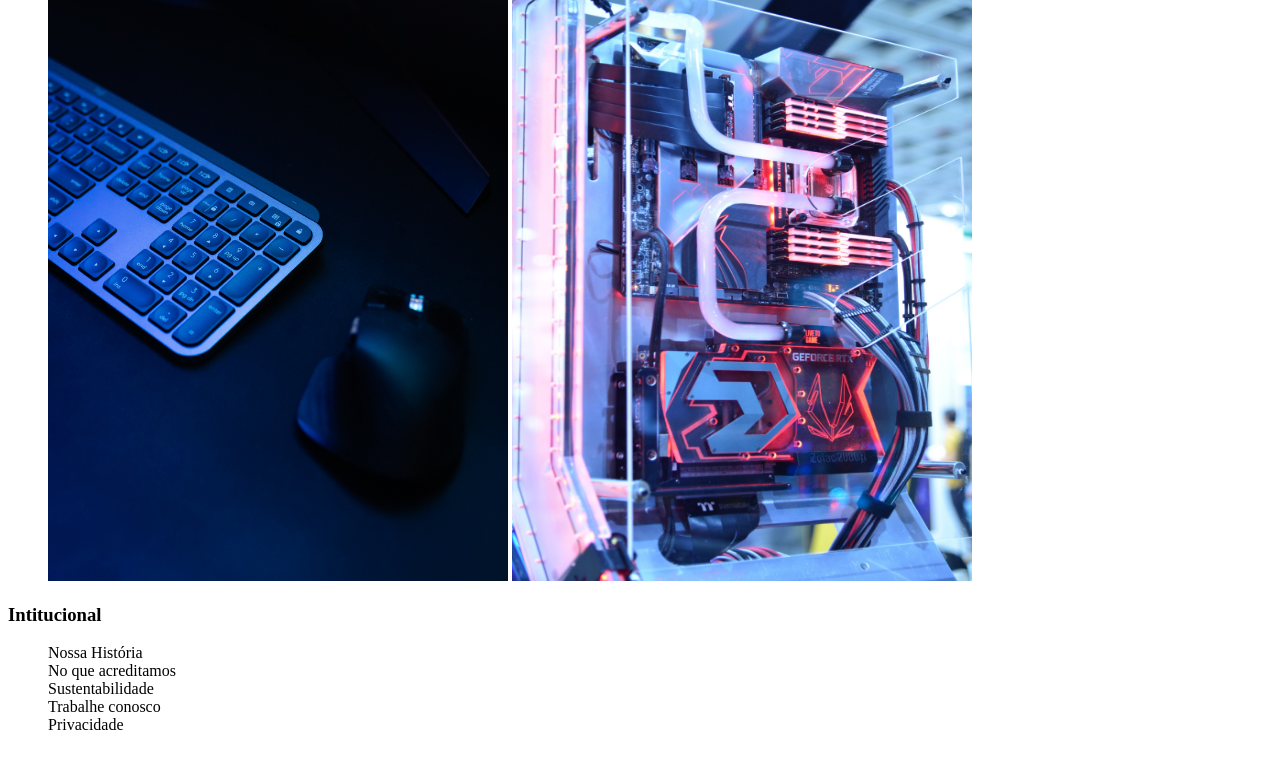
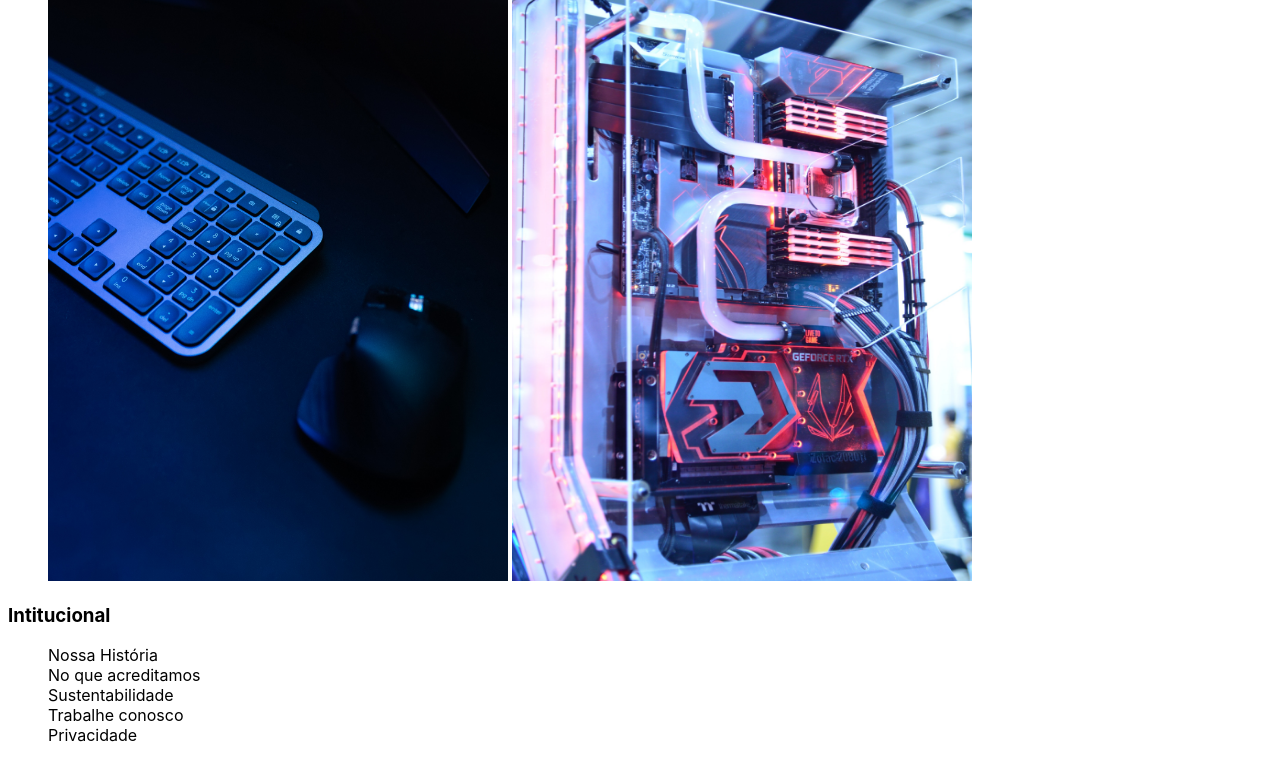
Before and after one commit to PedroHsribeiro/PrimeiroSite, a plain HTML site: page index.html in a window 1280 px wide. Shown: the part 1690-2451 px from the top of the page. Drawn offline with Linux system fonts and the light colour scheme; files whose address does not match are found by name.

Commit message:
version 0.002

```diff
--- a/css/index.css
+++ b/css/index.css
@@ -29,4 +29,9 @@
 }
 .footer .coluna-footer-itens-lista{
     list-style: none;
+    font-family: -apple-system, BlinkMacSystemFont, 'Segoe UI', Roboto, Oxygen, Ubuntu, Cantarell, 'Open Sans', 'Helvetica Neue', sans-serif;
 }
+.footer .coluna-footer-itens{
+    text-align: left;
+    font-family: -apple-system, BlinkMacSystemFont, 'Segoe UI', Roboto, Oxygen, Ubuntu, Cantarell, 'Open Sans', 'Helvetica Neue', sans-serif;
+}
--- a/index.html
+++ b/index.html
@@ -46,7 +46,7 @@
                         <label for="coluna-footer-itens">
                             <h3>Intitucional</h3>
                         </label>
-                        <ul class="coluna-footer-itens-lista">
+                        <ul class="coluna-footer-itens-lista" style="list-style-type: none;">
                             <li>
                                 <a>Nossa História</a>
                             </li>
```
Also changed, not shown: login.html (added), membro.html (added), novidades.html (added), promocoes.html (added).
